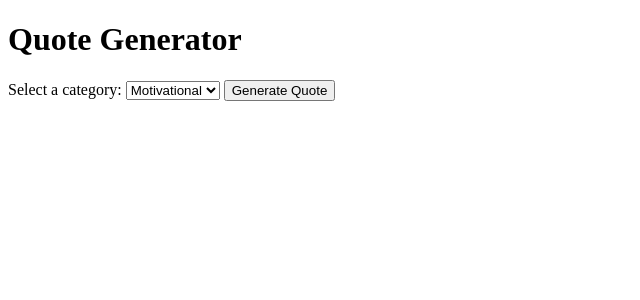
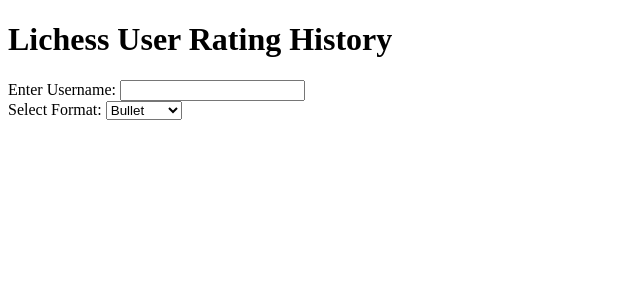
Before and after one commit to PhilMcDaniel/flask-app, a Flask app: template templates/index.html in a window 1280 px wide. Shown: the top 300 px of the page, without its empty margins (0-640 px from the left). Run offline with Flask 3, Linux system fonts and the light colour scheme; the template is opened without the code that fills it, so the values that code supplies are empty; some libraries are stand-ins or nearby versions.

Commit message:
updates for lichess viz
updates for lichess viz

```diff
--- a/app.py
+++ b/app.py
@@ -1,39 +1,40 @@
+import plotly.graph_objs as go
 from flask import Flask, render_template, request
-import random
+import lichess
 
-app = Flask(__name__, template_folder="templates")
+app = Flask(__name__)
 
-# Sample quotes database (you can replace this with your own database or API)
-quotes = {
-    'motivational': [
-        "The only way to do great work is to love what you do. - Steve Jobs",
-        "Believe you can and you're halfway there. - Theodore Roosevelt",
-        "Success is not final, failure is not fatal: It is the courage to continue that counts. - Winston Churchill"
-    ],
-    'funny': [
-        "I'm not lazy, I'm on energy-saving mode.",
-        "I told my wife she was drawing her eyebrows too high. She looked surprised.",
-        "I told my computer I needed a break, and now it won't stop sending me vacation ads."
-    ],
-    'inspirational': [
-        "The best way to predict the future is to invent it. - Alan Kay",
-        "The only limit to our realization of tomorrow will be our doubts of today. - Franklin D. Roosevelt",
-        "In the middle of difficulty lies opportunity. - Albert Einstein"
-    ]
-}
 
-@app.route('/')
+# Route for the homepage
+@app.route('/', methods=['GET', 'POST'])
 def index():
-    return render_template('index.html')
+    username = request.form.get('username', 'pcmcd') #default to me
+    format_choice = request.form.get('format', 'Puzzles')  # Default to 'Puzzle'
+    bullet_df = lichess.get_lichess_rating_history(username,format_choice)
+    # Create the trace for the line plot
+    trace = go.Scatter(
+        x=bullet_df['date'],
+        y=bullet_df['rating'],
+        mode='lines',
+        name='Rating'
+    )
 
-@app.route('/quote', methods=['POST'])
-def generate_quote():
-    category = request.form['category']
-    if category in quotes:
-        quote = random.choice(quotes[category])
-        return render_template('quote.html', quote=quote)
-    else:
-        return "Invalid category"
+    # Create the layout
+    layout = go.Layout(
+        title=f'Rating by Date for User: {username}, Format: {format_choice}',
+        xaxis=dict(title='Date'),
+        yaxis=dict(title='Rating')
+    )
+
+    # Create the plot data
+    plot_data = [trace]
+    fig = go.Figure(data=plot_data, layout=layout)
+
+    # Convert the figure to an HTML string
+    plot_div = fig.to_html(full_html=False)
+
+    # Render the HTML template and pass the visualization data
+    return render_template('index.html', plot=plot_div, username=username, format_choice=format_choice)
 
 if __name__ == '__main__':
     app.run(debug=True)
--- a/requirements.txt
+++ b/requirements.txt
@@ -1 +1,4 @@
+plotly
 flask
+requests
+pandas
--- a/templates/index.html
+++ b/templates/index.html
@@ -1,20 +1,33 @@
 <!DOCTYPE html>
-<html lang="en">
+<html>
 <head>
-    <meta charset="UTF-8">
-    <meta name="viewport" content="width=device-width, initial-scale=1.0">
-    <title>Quote Generator</title>
+    <title>Lichess User Rating History</title>
+    <!-- Plotly.js -->
+    <script src="https://cdn.plot.ly/plotly-latest.min.js"></script>
 </head>
 <body>
-    <h1>Quote Generator</h1>
-    <form action="/quote" method="post">
-        <label for="category">Select a category:</label>
-        <select name="category" id="category">
-            <option value="motivational">Motivational</option>
-            <option value="funny">Funny</option>
-            <option value="inspirational">Inspirational</option>
+    <h1>Lichess User Rating History</h1>
+    <form id="filter-form" method="post">
+        <label for="username">Enter Username:</label>
+        <input type="text" name="username" id="username" value="{{ username }}" onchange="submitForm(this.form)">
+        <br>
+        <label for="format">Select Format:</label>
+        <select name="format" id="format" onchange="submitForm(this.form)">
+            <option value="Bullet" {% if format_choice == 'Bullet' %} selected {% endif %}>Bullet</option>
+            <option value="Blitz" {% if format_choice == 'Blitz' %} selected {% endif %}>Blitz</option>
+            <option value="Rapid" {% if format_choice == 'Rapid' %} selected {% endif %}>Rapid</option>
+            <option value="Classical" {% if format_choice == 'Classical' %} selected {% endif %}>Classical</option>
+            <option value="Puzzles" {% if format_choice == 'Puzzles' %} selected {% endif %}>Puzzle</option>
         </select>
-        <button type="submit">Generate Quote</button>
     </form>
+    <!-- Plotly chart will be drawn inside this div -->
+    {{ plot | safe }}
+
+    <script>
+        function submitForm(form) {
+            form.method = 'post'; // Set the form method to POST
+            form.submit();
+        }
+    </script>
 </body>
 </html>
```
Also changed, not shown: lichess.py (+20 -33 lines), templates/quote.html (deleted, +0 -12 lines).
